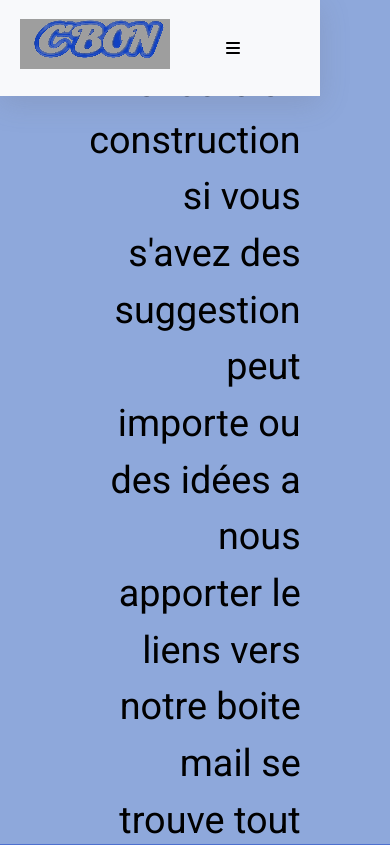
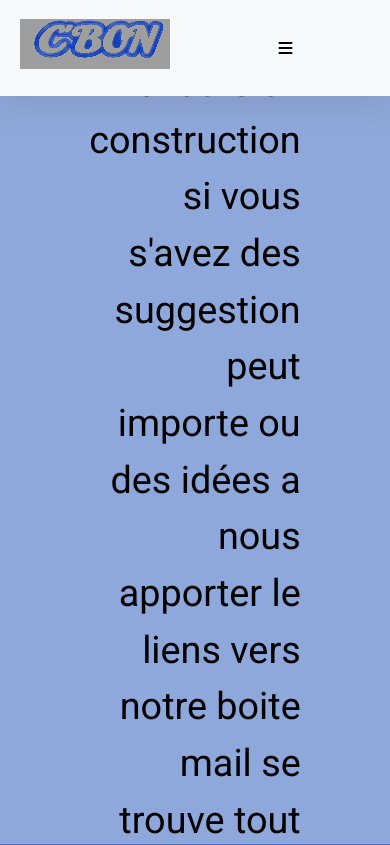
Before and after one commit to 8benedicte/Newstore, a Django app: page /about/ in a window 390 px wide; the page is wider, and only the part inside the window is pictured. Shown: the top 845 px of that part. Run offline with Django 4.2, Linux system fonts and the light colour scheme; some libraries are stand-ins or nearby versions; some web fonts are replaced; grey boxes are pictures that could not be loaded.

Commit message:
new commit

```diff
--- a/store/static/store/css/style.css
+++ b/store/static/store/css/style.css
@@ -157,7 +157,7 @@ body{
 }
 @media  (max-width : 700px) {
   .col-sm-2{
-    width: 20rem;
+    width: 28rem;
   }
   .icons{
       display: inline-flex;
```
